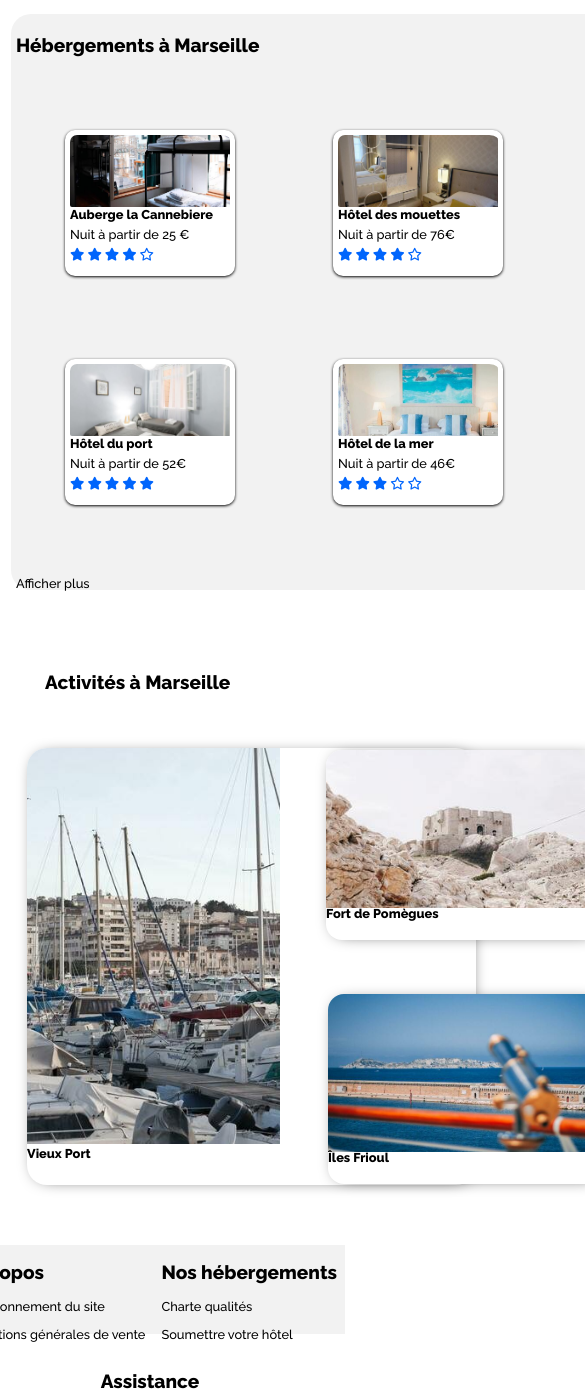
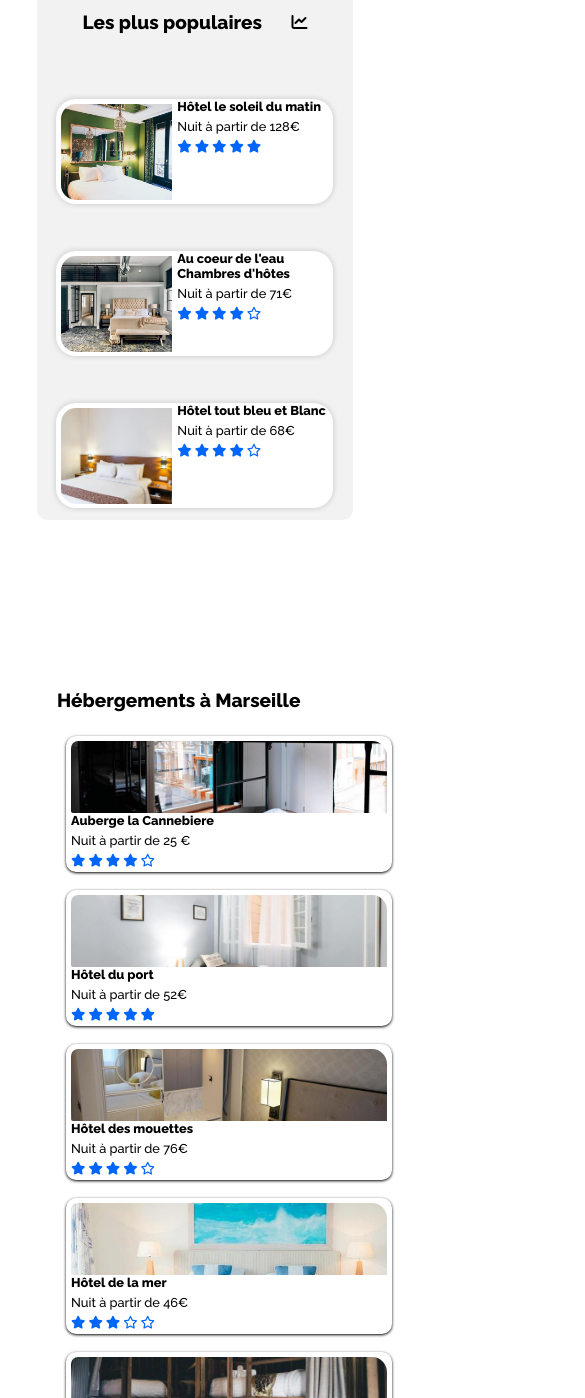
Before and after one commit to oumshuayb/AzinaHeeralall_2_080821, a plain HTML site: page index.html in a window 390 px wide. Shown: the part 602-2000 px from the top of the page, 585 px wide, since content can reach past the window. Drawn offline with Linux system fonts and the light colour scheme.

Commit message:
responsive

```diff
--- a/index.html
+++ b/index.html
@@ -3,6 +3,7 @@
         <head>
             <meta charset="utf-8" />
             <link rel="stylesheet" href="styles.css" /> <!--liaison avec le css-->
+
             <script src="https://kit.fontawesome.com/11a54c0fc8.js" crossorigin="anonymous"></script> <!--permet d'importer libraires fontawesome -->
             <title>Reservia</title>
 
@@ -15,7 +16,7 @@
 
 
         <body>
-
+            <div id="bloc_page">
 
                             <header>
 
@@ -44,7 +45,6 @@
 
 
                                 <div>
-
                                     <h1>Trouvez votre hébergement pour des vacances de rêve</h1>
 
                                     <h2> En plein centre ville ou en pleine nature </h2>
@@ -56,31 +56,18 @@
                                 <div id="conteneur">
 
                                     <div class="maps">
-
-
-
-                        <button  class="icon_maps"
-                                type=submit>
-                            <i class="fas fa-map-marker-alt"></i>
-                            </button>
+                                        <button class="icon_maps" type=submit> <i class="fas fa-map-marker-alt"></i></button>
                                         <input type="text" placeholder="Marseille, France">
                                         <input type="submit" value="Rechercher"/>
                                     </div>
-
-
-
-
+                                </div>
 
 
 
 
                                 <div id="filtres">
 
-
-
                                     <h4> Filtres</h4>
-
-
 
 
                                     <button class="button-filtre"><span class="logo-button"><i class="fas fa-money-bill-wave"></i></span>
@@ -91,28 +78,24 @@
                                         Familial
                                     </button>
 
-
-
                                     <button class="button-filtre"><span class="logo-button"><i class="fas fa-heart"></i></span>
                                         Romantique
                                     </button>
 
-
                                     <button class="button-filtre"><span class="logo-button"><i class="fas fa-dog"></i></span>
                                     Animaux autorisés
-                        </button></div>
+                                    </button>
 
                                     <div id="logo-info">
+                                        <span class="logo-info"><i class="fas fa-info-circle"></i></span>
+                                        <h5>   Plus de 500 logements sont disponibles dans cette ville </h5>
+                                    </div>
 
-                        <span class="logo-info"><i class="fas fa-info-circle"></i></span>
-
-                         <h5>   Plus de 500 logements sont disponibles dans cette ville </h5>
-
-
+                                </div>
 
                         </header>
 
-                 <div id="bloc_pages"><!--bloc pages etait apres balise body-->
+                        <div id="bloc_page1"><!--bloc pages etait apres balise body-->
                             <div class="groupe_section">
 
                                 <section>
@@ -123,8 +106,7 @@
 
 
                                     <div class="hebergement-items">
-                            <figure>
-                            <div class="hebergement-item"> <!--les autres div class st nommer cannebiere en reference a la 1ere img cannebiere de hebrgement  -->
+                                        <figure class="hebergement-item"> <!--les autres div class st nommer cannebiere en reference a la 1ere img cannebiere de hebrgement  -->
                                             <img src="images/hebergements/4_small/auberge_cannebiere.jpg" alt="Auberge la cannebiere"/>
 
                                             <figcaption>Auberge la Cannebiere
@@ -137,14 +119,12 @@
                                                 <i class="far fa-star"></i> <!--etoiles vide-->
                                             </div>
                                             </figcaption>
-                            </div>
                                         </figure>
 
 
 
 
-                            <figure>
-                            <div class="hebergement-item">
+                                        <figure class="hebergement-item">
 
                                             <img src="images/hebergements/4_small/fred-kleber-gTbaxaVLvsg-unsplash.jpg"  alt= "Hotel du port"/>
 
@@ -160,14 +140,10 @@
                                                 </div>
                                             </figcaption>
 
-                            </div>
-
                                         </figure>
 
 
-                            <figure>
-
-                            <div class="hebergement-item">
+                                        <figure class="hebergement-item">
 
                                             <img src="images/hebergements/4_small/reisetopia-B8WIgxA_PFU-unsplash.jpg" alt="Hotel des mouettes"/>
 
@@ -183,12 +159,9 @@
                                                 </div>
 
                                             </figcaption>
-                            </div>
                                         </figure>
 
-                            <figure>
-
-                            <div class="hebergement-item">
+                                        <figure class="hebergement-item">
 
                                         <img src="images/hebergements/4_small/annie-spratt-Eg1qcIitAuA-unsplash.jpg" alt="Hotel de la mer" />
 
@@ -204,11 +177,9 @@
                                                 </div>
 
                                             </figcaption>
-                            </div>
                                         </figure>
 
-                            <figure>
-                            <div class="hebergement-item">
+                                        <figure class="hebergement-item">
 
                                             <img src="images/hebergements/4_small/nicate-lee-kT-ZyaiwBe0-unsplash.jpg" alt="Auberge le panier" />
 
@@ -224,11 +195,9 @@
                                                 </div> <!--etoiles vide-->
 
                                             </figcaption>
-                            </div>
                                         </figure>
 
-                            <figure>
-                            <div class="hebergement-item">
+                                        <figure class="hebergement-item">
 
                                             <img src="images/hebergements/4_small/febrian-zakaria-M6S1WvfW68A-unsplash.jpg" alt="Hotel chez Amina" />
 
@@ -244,7 +213,6 @@
                                                 </div>
 
                                             </figcaption>
-                            </div>
                                         </figure>
 
                                     </div>
@@ -253,20 +221,19 @@
                                 </div>
                             </section>
 
+                        </div>
 
                         <section>
 
                             <div id="populaire">
                                 <div class="courbe"><!--pour aligner icon augmentation avec titre-->
                                         <h2> Les plus populaires </h2>
-                                <i class="fas fa-chart-line"></i></div><!--icons augmentation-->
+                                            <i class="fas fa-chart-line"></i><!--icons augmentation-->
 
                                     <div class="populaire_items">
 
 
-                            <figure>
-
-                                <div class="populaire_item">
+                                        <figure class="populaire_item">
 
 
                                                     <img src="images/hebergements/4_small/emile-guillemot-Bj_rcSC5XfE-unsplash.jpg" alt="Hotel le soleil du matin"/>
@@ -283,12 +250,10 @@
 
 
                                                 </figcaption>
-                                </div>
+
                                         </figure>
 
-                            <figure>
-
-                                <div class="populaire_item">
+                                        <figure class="populaire_item">
 
                                                 <img src="images/hebergements/4_small/aw-creative-VGs8z60yT2c-unsplash.jpg" alt="Au coeur de l'eau "/>
 
@@ -305,11 +270,10 @@
 
 
                                                 </figcaption>
-                                </div>
+
                                         </figure>
 
-                           <figure>
-                                <div class="populaire_item">
+                                    <figure class="populaire_item">
 
                                                 <img src="images/hebergements/4_small/febrian-zakaria-sjvU0THccQA-unsplash.jpg" alt="Hôtel tout bleu et Blanc "/>
 
@@ -323,12 +287,13 @@
                                                 <i class="far fa-star"></i></div> <!--etoiles vide-->
 
                                                 </figcaption>
-                                </div>
+
                                         </figure>
                                     </div>
                                 </div>
                             </div>
                         </section>
+                        </div>
 
                         <section>
                                     <h2 id="Activités"> Activités à Marseille </h2>
@@ -336,54 +301,46 @@
                                     <div class="activite_items">
 
 
-
-                            <figure>
-                                <div class="vieux_port">
+                                        <figure class="vieux_port">
 
                                         <img src="images/activites/4_small/reno-laithienne-QUgJhdY5Fyk-unsplash.jpg" alt=" le vieux port"/>
                                         <figcaption> Vieux Port </figcaption>
-                                </div>
+
                                         </figure>
 
-
-
-
-                            <figure>
-                            <div class="activite_fort">
+                                        <div class="groupe1">
+                                            <figure class="activite_fort">
                                                 <img src="images/activites/4_small/paul-hermann-QFTrLdQIRhI-unsplash.jpg" alt=" Fort de Pomègues"/>
                                                 <figcaption> Fort de Pomègues </figcaption>
-                            </div>
+
                                             </figure>
 
-                            <figure>
-                            <div class="iles">
+                                            <figure class="iles">
                                             <img src="images/activites/4_small/kevin-hikari-rV_Qd1l-VXg-unsplash.jpg" alt=" iles du frioul"/>
                                             <figcaption> Îles Frioul </figcaption>
+
+                                            </figure>
                                         </div>
+                                        <figure class="vieux_port">
+                                            <img src="images/activites/4_small/kilyan-sockalingum-NR8-cBCN3aI-unsplash.jpg" alt=" Parc National des Calanques "/>
+                                            <figcaption> Parc National des Calanques </figcaption>
+
                                         </figure>
 
-                            <figure>
-                            <div class="vieux_port">
-                                <img src="images/activites/4_small/kilyan-sockalingum-NR8-cBCN3aI-unsplash.jpg" alt=" Parc National des Calanques "/>
-                                <figcaption> Parc National des Calanques </figcaption>
-                            </div>
+                                        <div class="groupe2">
+                                            <figure class="notre_dame">
+                                            <img src="images/activites/4_small/florian-wehde-xW9e8gdotxI-unsplash.jpg" alt=" Notre-Dame-de-la-Garde"/>
+                                            <figcaption> Notre-Dame-de-la-Garde </figcaption>
+
                                             </figure>
 
-                            <figure>
-                                <div class="notre_dame">
-                                   <img src="images/activites/4_small/florian-wehde-xW9e8gdotxI-unsplash.jpg" alt=" Notre-Dame-de-la-Garde"/>
-                                   <figcaption> Notre-Dame-de-la-Garde </figcaption>
-                                </div>
-                            </figure>
-
-                            <figure>
-                                <div class="parc">
+                                            <figure class="parc">
 
                                             <img src="images/activites/4_small/lena-paulin-wH2-EJoDcV0-unsplash.jpg" alt=" Parc Longchamp "/>
                                             <figcaption> Parc Longchamp </figcaption>
+                                            </figure>
+
                                         </div>
-
-                            </figure>
                                     </div>
                         </section>
 
@@ -395,26 +352,26 @@
 
                     <footer>
 
-
                         <div class="content">
                             <h2> A propos </h2>
                             <p> Fonctionnement du site </p>
-                     <p> Conditions générales de vente </p></div>
-
+                            <p> Conditions générales de vente </p>
+                        </div>
 
                         <div class="content">
-
                             <h2> Nos hébergements </h2>
                             <p> Charte qualités </p>
-                     <p> Soumettre votre hôtel </p></div>
+                            <p> Soumettre votre hôtel </p>
+                        </div>
 
                         <div class="content">
-
                             <h2> Assistance</h2>
                             <p> Centre d'aide </p>
-                     <p> Nous contacter </p></div>
+                            <p> Nous contacter </p>
+                        </div>
+
                     </footer>
-
+            </div>
 
         </body>
     </html>
--- a/styles.css
+++ b/styles.css
@@ -2,18 +2,39 @@
 
     /* haut de ma page */
 
+
+
+#bloc_page {
+
+width: 1174px;
+margin: auto;
+
+}
+
+@media all and (max-width: 1024px)
+{
+    #bloc_page
+    {
+        width: auto;
+    }
+}
+
 /*header*/
 
 #titre_principal{
+
 display: flex;
+
 }
 
 .logo_reservia img
 {
+
 box-sizing: border-box;
 width: 6rem;
 margin-top: 0.5rem;
 margin-bottom: 1.5rem;
+
 }
 
 .logo-info {
@@ -23,25 +44,28 @@
 
 }
 
-  h1
-{
+  h1 {
 font-size: 22px;
 font-family: 'Raleway', sans-serif;
 font-weight: 800;
+
 }
 
 header h2 {
 
 font-family: 'raleway';
 font-weight: 500;
+
 }
-nav
-{
+
+nav {
+
 display: flex;
 height: 4rem;
 flex-direction: row;
 align-items: center;
 justify-content: space-between;
+
 }
 
 nav a /* reste a faire alignement au meme niveau que titre */
@@ -61,9 +85,7 @@ nav a /* reste a faire alignement au meme niveau que titre */
 .navigation3 {
 
 margin: 4px;
-    /* display: flex; */
 justify-content: space-around;
-    /* padding: 5px; */
 width: 30rem;
 margin-bottom: 1rem;
 height: 100%;
@@ -75,12 +97,17 @@ nav a /* reste a faire alignement au meme niveau que titre */
 }
 
 #nav_heb a {
+
   color: #0065FC;
-  border-top: 3px solid #0065FC;
 }
 
-
-
+#nav_heb a:hover
+{
+  text-decoration: none;
+border-top: 3px solid #0065FC;
+padding: 10px;
+color:#0065FC;
+}
 
 #nav_activite a {
 
@@ -88,17 +115,18 @@ nav a /* reste a faire alignement au meme niveau que titre */
 }
 
 #nav_ins a {
+
   color: #0065FC;
-
 }
 
 #nav_activite a:hover /* Apparence au survol des liens */
 
 {
 text-decoration: none;
+border-top: 3px solid #0065FC;
+padding: 10px;
 color:#0065FC;
 }
-
 
 
 h2
@@ -112,6 +140,7 @@ h2
 
 .fas fa-map-marker-alt/* concerne icone maps , quel denomination pour changer la fond de maps */
 {
+
 background-size: 20px;
 background-color: #F2F2F2 ;
 text-align:center;
@@ -127,17 +156,6 @@ h1,h2
 top: 50px;
 }
 
-/*.button-maps {
-
-  font-family: 'raleway';
-  font-weight: 800;
-  font-size: 0.8em;
-  border-color: lightgray;
-    border-style: solid;
-    padding: 6px;
-    inline-size: 258px;
-}*/
-
 h5 {
 
 font-size: 0.7em;
@@ -150,6 +168,7 @@ h5 {
   #conteneur/*concerne icon maps avec marseille dans cadre et rechercher submit*/
 
   input[type="submit"] {
+
 margin-left: -65px;
 height: 51px;
 width: 125px;
@@ -158,15 +177,18 @@ h5 {
 border: 0;
 border-top-right-radius: 11px;
 border-bottom-right-radius: 7px;
+
 }
 
 input[type="text"] {
+
 padding: 0 0 0 20px;
 height: 50px;
 width: 220px;
 border: none;
 border-top: solid 1px #F2F2F2;
 border-bottom: solid 1px #F2F2F2;
+
 }
 
 
@@ -176,10 +198,10 @@ input[type="text"] {
 justify-content: center;
 align-items: center;
 width: 42px;
-    /* height: auto; */
 background-color: #F2F2F2;
 border-radius: 14px 0 0 14px;
 border: none;
+
 }
 
 .maps {
@@ -198,37 +220,23 @@ input[type="text"] {
 font-weight: 800 ;
 font-size: 0.8em ;
 
- /* padding: 30px;
-  justify-content: flex-start;
-  margin-right: 150px;*/
-
-
 }
 
 .logo-button { /*correspond a mes icons animaux romance ect..*/
 
-  /*color: #0065FC;
-  background-color:#DEEBFF;
-  size: 50px;
-  width: 50px;
-  height: 50px;
-  border-radius: 20px;
-  border-right: none;*/
 background-color: #DEEBFF;
 color: #0065fc;
 padding: 18px;
 border-radius: 200px;
 margin-right: 15px;
-    /* margin: -18px; */
 margin-left: -18px;
+
 }
-
 
 .button-filtre { /*iconn+texte*/
 
 font-family: 'raleway';
 font-weight: 800;
-    /* font-size: 0.9em; */
 background-color: white;
 border-color: lightgrey;
 border-style: solid;
@@ -243,8 +251,12 @@ input[type="text"] {
 #logo-info {
 
 display: flex;
+
 }
-#bloc_pages {
+
+
+#bloc_page1 {
+
 display: flex;
 flex-direction: row;
 flex-wrap: wrap;
@@ -252,10 +264,7 @@ input[type="text"] {
 justify-content: flex-start;
 padding: 37px;
 
-
-
 }
-
 
 /*partie herbergement*/
 
@@ -264,35 +273,27 @@ input[type="text"] {
 background-color: #F2F2F2;
 box-shadow: 10px 10px 10px white;
 border-radius: 20px;
-    padding: 5px;
-    margin: -34px;
+padding: 14px;
 display: flex;
-    align-items: center;
 flex-wrap: wrap;
-    justify-content: flex-start;
-    height: 566px;
-    width: 786px;
+height: 83%;
+width: 110%;
+
 }
 
 
+.nuit {/* javais mis . pour class enfaite c diese pr ID*/
 
-
-
-
-.nuit {/* javais mis . pour class enfaite c diese pr ID*/
 font-family:'raleway';
 font-weight: 500;
 margin-top: 5px;
+
 }
 
-.hebergement-item
-{
-
+.hebergement-item {
 
 width: 191px;
-
 margin: 9px;
-
 display: flex;
 overflow: hidden;
 flex-direction: column;
@@ -302,7 +303,9 @@ margin-top: 5px;
 border-radius: 10px;
 border: solid 5px white;
 background-color: white;
+
 }
+
 .hebergement-items {
 
 display: flex;
@@ -310,24 +313,16 @@ margin-top: 5px;
 flex-wrap: wrap;
 justify-content: space-evenly;
 height: 491px;
-
 flex-basis: 721px;
 align-items: center;
+
 }
-
-
-
 
 .hebergement-item > img { /*correspond a a taille de les img dans herbergement*/
 
-
 border-radius: 7px 15px 0 2px;
-  /* border: solid 5px white; */
 background-color: white;
-  /* width: 185px; */
-  /* height: 93px; */
 object-fit: cover;
-  /* padding-right: 0px; */
 margin: 0px;
 border-bottom: none;
 width: 166px;
@@ -337,6 +332,7 @@ margin-top: 5px;
 }
 
 figcaption {
+
 height: 57px;
 font-family: 'Raleway';
 font-weight: 800;
@@ -349,115 +345,41 @@ figcaption {
 
 color: #0065FC;
 margin-top: 5px;
+
 }
+
 .etoile_vide {
 
 color: grey;
+
 }
 
-/*#hotel_du_port {
+#populaire {
 
-  box-shadow: 0px 1px 3px 0px;
-width: 150px;
-height: auto;
+background: #F2F2F2;
+display: flex;
+flex-direction: column;
+height: -47px;
+width: -4px;
+margin: 42%;
+width: min-content;
 border-radius: 10px;
-border:solid 5px white;
-background-color: white;
+padding: -7px;
+margin-top: 0px;
+padding: 23px;
+padding-bottom: 11px;
 
 }
 
 
-/*#Hotel_des_mouettes {
+.populaire_items {
 
-  box-shadow: 0px 1px 3px 0px;
-width: 150px;
-height: auto;
-border-radius: 10px;
-
-
-
-border-radius: 10px;
-border:solid 5px white;
-background-color: white;
+flex-direction: column;
 
 }
 
-#Hotel_de_la_mer {
+.populaire_item  {
 
-  box-shadow: 0px 1px 3px 0px;
-
- width: 150px;
- height: auto;
- border-radius: 10px;
-
-
-
- border-radius: 10px;
- border:solid 5px white;
- background-color: white;
- }
-
-
- #Auberge_le_panier {
-
-  box-shadow: 0px 1px 3px 0px;
-
- width: 150px;
- height: auto;
- border-radius: 10px;
-
-
-
- border-radius: 10px;
- border:solid 5px white;
- background-color: white;
-
- }
-
-#Hotel_chez_Amina {
-
-  box-shadow: 0px 1px 3px 0px;
-
- width: 150px;
- height: auto;
- border-radius: 10px;
-
-
-
- border-radius: 10px;
- border:solid 5px white;
- background-color: white;
-
-}*/
-
-#populaire {
-
-  background: #F2F2F2;
-    height: 574px;
-
-    display: flex;
-    flex-direction: column;
-    height: -47px;
-    width: -4px;
-    margin: 65px;
-    width: min-content;
-    border-radius: 10px;
-    padding: -7px;
-    margin-top: -31px;
-}
-
-
-
-.populaire_items {
-
-  /*display: flex;
-    flex-direction: row;
-    flex-wrap: wrap;
-    justify-content: flex-start;*/
-    flex-direction: column;
-}
-
-.populaire_item  {
 width: 277px;
 height: 105px;
 display: flex;
@@ -469,6 +391,7 @@ background-color: white;
 align-items: stretch;
 font-size: -6.9em;
 margin-top: 50px;
+
 }
 
 
@@ -477,23 +400,14 @@ background-color: white;
 
 background-color: white;
 object-fit: cover;
-  /* margin: 3px; */
-  object-fit: cover;
 width: 40%;
 height: 92%;
 margin: 5px;
-  /* overflow: hidden; */
 border-radius: 10px 0 0 15x;
 max-height: 100px;
 border-radius: 15px 0 0 15px;
+
 }
-
-
-
-
-
-
-
 
 
 h2  {
@@ -501,12 +415,15 @@ background-color: white;
 font-size: 19px;
 font-family: 'Raleway';
 font-weight: 800;
+
 }
+
 p {
 
 font-size: 0.8em;
 font-family: 'Raleway';
 font-weight: 800;
+
 }
 
 
@@ -517,12 +434,10 @@ font-weight: 800;
 align-content: stretch;
 justify-content: center;
 align-items: flex-start;
+
 }
 
-/*.activite_marseille {
 
-  display: flex;
-}*/
 
 .activite_items {
 
@@ -530,30 +445,31 @@ font-weight: 800;
 flex-direction: row;
 padding: 23px;
 margin: 3px;
-}
+
 }
 
+
 figure {
+
   display: flex;
+
 }
 
 .activite_items img {
 
-
- /* object-fit: cover;
-
-    width: 100%;
-    height: 100%;
-    margin: 0;*/
 object-fit: cover;
 width: 103%;
 height: 100%;
 margin: -2px;
 height: 84%;
+
 }
+
 .groupe_section {
+
   display: flex;
 }
+
 .courbe {
 
 display: flex;
@@ -561,22 +477,18 @@ figure {
 align-content: stretch;
 justify-content: space-evenly;
 align-items: center;
+
 }
-
-
-
-
 
 .vieux_port  {
 
 overflow: hidden;
-    height: 96%;
-    width: 102%;
-    width: 269%;
+height: 435px;
+border-radius: 20px;
+box-shadow: 1px 1px 17px -9px;
+display: flex;
+flex-direction: column;
 
-    border-radius: 20px;
-    margin-left: -84px;
-    box-shadow: 1px 1px 17px -9px;
 }
 
 
@@ -584,11 +496,10 @@ figure {
 
 width: 255px;
 height: 398px;
+
 }
 
-
-
-.activite_fort{
+.activite_fort {
 
 display: flex;
 flex-direction: column;
@@ -602,46 +513,35 @@ figure {
 box-shadow: 1px 1px 17px -9px;
 background: white;
 overflow: hidden;
+
 }
 
-.iles{
+.iles {
 
 display: flex;
 flex-direction: column;
 align-items: flex-start;
-  height: 190px;
 width: 276px;
-  margin-left: -354px;
 padding-bottom: -32px;
-  margin-top: 246px;
 border-radius: 16px;
 box-shadow: 1px 1px 17px -9px;
 background: white;
 overflow: hidden;
+
 }
 
-
-
-
-
-.parc{
-
-
-}
 .notre_dame {
 
 display: flex;
 flex-direction: column;
 align-items: flex-start;
-  height: 166px;
 width: 276px;
-  margin-left: -24px;
 padding-bottom: -32px;
-  margin-top: 0px;
 border-radius: 16px;
 box-shadow: 1px 1px 17px -9px;
 background: white;
 overflow: hidden;
+
 }
 
 .parc {
@@ -653,38 +553,167 @@ figure {
 width: 276px;
 margin-left: -358px;
 padding-bottom: -32px;
-  margin-top: 269px;
 border-radius: 16px;
 box-shadow: 1px 1px 17px -9px;
 background: white;
 overflow: hidden;
+
+}
+
+.groupe1 {
+
+display: flex;
+flex-direction: column;
+flex-wrap: wrap;
+align-items: flex-end;
+width: 26%;
+
+}
+
+.groupe2 {
+
+display: flex;
+flex-direction: column;
+flex-wrap: wrap;
+align-items: flex-end;
+width: 26%;
+
+}
+
+
+footer {
+
+display: flex;
+flex-wrap: wrap;
+align-content: stretch;
+justify-content: space-around;
+background-color: #F2F2F2 ;
+
+}
+
+
+p  {
+
+font-family:'Raleway';
+font-weight: 500;
+
+}
+
+/* RESPONSIVE*/
+
+@media screen and (max-width: 500px) {
+
+  /*.navigation3 {
+
+  margin-left: 35%;
+  }*/
+
+#filtres {
+
+  display: flex;
+  flex-wrap: wrap;
+  align-items: center;
+    }
+
+
+
+ #populaire {
+
+  flex: none;
+  width: 90%;
+  margin-left: 0;
+  padding: 5%;
+}
+
+#logement_marseille {
+  min-height: auto;
+  padding: 20px;
+  background: none;
+  width: 100%;
+
 }
 
 
 
 
-footer {
-  display: flex;
-  flex-wrap: wrap;
-  align-content: stretch;
-  justify-content: space-around;
-
-  margin-left: -90px;
-  height: 89px;
-    width: 300%;
 
 
-  /*  font-family:'Raleway';
-  font-weight: 500;
-  */
+#bloc_page1 {
+
+  flex-direction: column-reverse;
+
+}
 
 
-  background-color: #F2F2F2 ;
+.hebergement-items {
+
+height: auto;
+
+}
+
+.activite_items {
+
+flex-direction: column;
+
+}
+
+footer {
+
+flex-direction: column;
+
+}
+
+.vieux_port > img {
+
+  height: auto;
+    padding: 2px;
+    margin-bottom: 10px;
+}
+
+
+
+body {
+
+  margin: 0;
+}
+.navigation {
+
+grid-template-columns: repeat(2, 1fr);
+grid-template-rows: repeat(2, 1fr);
+}
+
+.navigation3 {
+
+  margin: 5px;
+  display: flex;
+  align-items: flex-end;
+}
+
+#nav_ins a {
+
+padding: 40px;
+}
+
+#nav_activite a {
 
 
 }
-p  {
 
-  font-family:'Raleway';
-  font-weight: 500;
+#nav_heb a {
+
 }
+
+.hebergement-item {
+
+  width: 100%;
+    height: 126px;
+}
+
+.hebergement-item > img {
+
+  width: auto;
+}
+
+
+
+}
```
Lines whose indentation alone changed are shown as unchanged.
